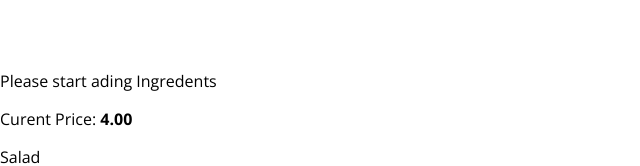
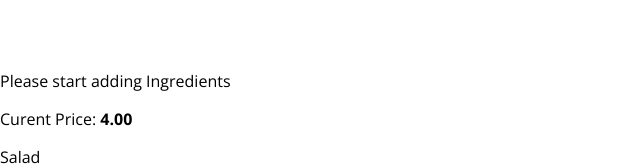
Before and after one commit to shreyass27/burger_builder_app, a React app: page / in a window 1280 px wide. Shown: the part 945-1111 px from the top of the page, without its empty margins (0-640 px from the left). Built offline with nearby package versions, Linux system fonts and the light colour scheme.

Commit message:
Added Redux-Thunk

```diff
--- a/package.json
+++ b/package.json
@@ -50,6 +50,7 @@
     "react-router": "^4.3.1",
     "react-router-dom": "^4.3.1",
     "redux": "^4.0.1",
+    "redux-thunk": "^2.3.0",
     "resolve": "1.8.1",
     "sass-loader": "7.1.0",
     "style-loader": "0.23.0",
--- a/src/components/Burger/Burger.js
+++ b/src/components/Burger/Burger.js
@@ -18,7 +18,7 @@ const burger = (props) => {
         );
 
         if ( transformedIngredients.length === 0) {
-            transformedIngredients = (<p> Please start ading Ingredents </p>)
+            transformedIngredients = (<p> Please start adding Ingredients </p>)
         }
     return (
         <div className={classes.Burger}>
```
Also changed, not shown: 1 other file (tests, documents, lock files or other folders).
